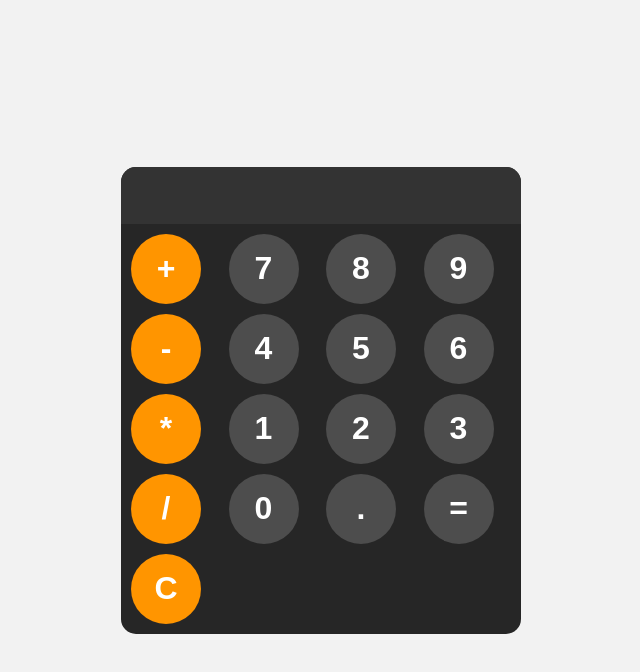
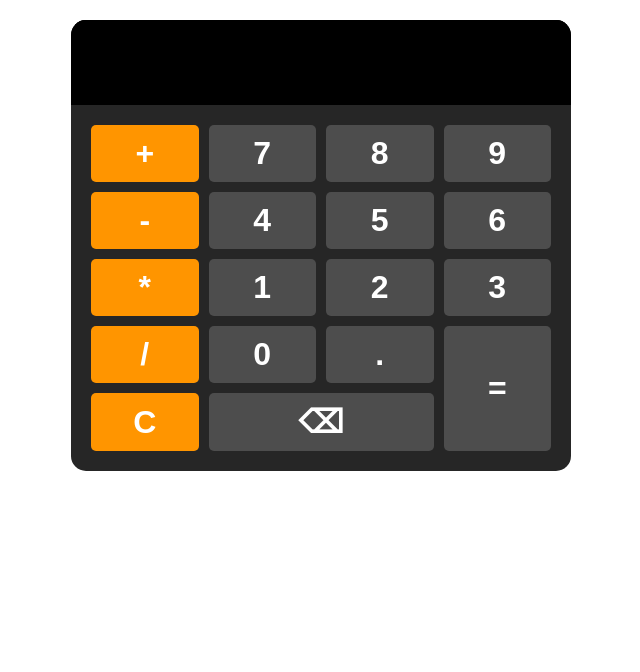
Before and after one commit to adam-rifai/calculator, a plain HTML site: page index.html in a window 1280 px wide. Shown: the whole page, without its empty margins (319-959 px from the left). Drawn offline with Linux system fonts and the light colour scheme.

Commit message:
version 1.03

```diff
--- a/index.html
+++ b/index.html
@@ -1,5 +1,6 @@
 <!DOCTYPE html>
 <html lang="en">
+
 <head>
   <meta charset="UTF-8" />
   <meta name="viewport" content="width=device-width, initial-scale=1.0" />
@@ -26,10 +27,12 @@
       <button onclick="append_to_display('/')" class="operator-btn">/</button>
       <button onclick="append_to_display('0')">0</button>
       <button onclick="append_to_display('.')">.</button>
-        <button onclick="calculate()">=</button>
+      <button onclick="calculate()" class="equal">=</button>
       <button onclick="clear_display()" class="operator-btn">C</button>
+      <button class="delete" onclick="delete_last_element()">⌫</button>
     </div>
   </div>
   <script src="index.js"></script>
 </body>
+
 </html>
--- a/index.js
+++ b/index.js
@@ -2,21 +2,20 @@ const displayEl = document.getElementById("display");
 
 function append_to_display(input) {
   displayEl.value += input;
-
 }
 
 function calculate() {
   try {
     displayEl.value = eval(displayEl.value);
-
   } catch (error) {
     displayEl.value = "error";
   }
-
-
 }
 
 function clear_display() {
   displayEl.value = "";
+}
 
+function delete_last_element() {
+  displayEl.value = displayEl.value.slice(0, -1);
 }
--- a/style.css
+++ b/style.css
@@ -1,50 +1,51 @@
-body {
+* {
+  box-sizing: border-box;
   margin: 0;
-  display: flex;
-  justify-content: center;
-  background-color: hsl(0, 0%, 95%);
-  height: 100vh;
-  align-items: center;
-  box-sizing: border-box;
 }
 
 #calculator {
   font-family: Arial, Helvetica, sans-serif;
   background-color: hsl(0, 0%, 15%);
   border-radius: 15px;
-  max-width: 400px;
+  max-width: 500px;
   overflow: hidden;
+  margin: 20px auto;
 }
 
 #display {
   width: 100%;
   padding: 10px;
-  font-size: 2rem;
+  font-size: 3rem;
   text-align: left;
   border: none;
-  background-color: hsl(0, 0%, 20%);
+  /* background-color: hsl(0, 0%, 20%); */
   color: #fff;
   border: none;
   outline: none;
+  background-color: black;
+  border-top: 5px solid black;
 }
 
 #keys {
   display: grid;
   grid-template-columns: repeat(4, 1fr);
   gap: 10px;
-  padding: 10px;
+  padding: 20px;
+  border-top: 5px solid black;
 }
 
 button {
-  width: 70px;
-  height: 70px;
-  border-radius: 50%;
+  /* width: 70px;
+  height: 70px; */
+  /* border-radius: 50%; */
   border: none;
   background-color: hsl(0, 0%, 30%);
   color: white;
   font-size: 2rem;
   font-weight: bold;
   cursor: pointer;
+  border-radius: 5px;
+  padding: 10px;
 }
 
 button:hover {
@@ -66,3 +67,9 @@ button:active {
 .operator-btn:active {
   background-color: hsl(35, 100%, 75%);
 }
+.keys .equal {
+  grid-row: span 2;
+}
+.delete {
+  grid-column: span 2;
+}
```
Also changed, not shown: 1 other file. Lines whose indentation alone changed are shown as unchanged.
